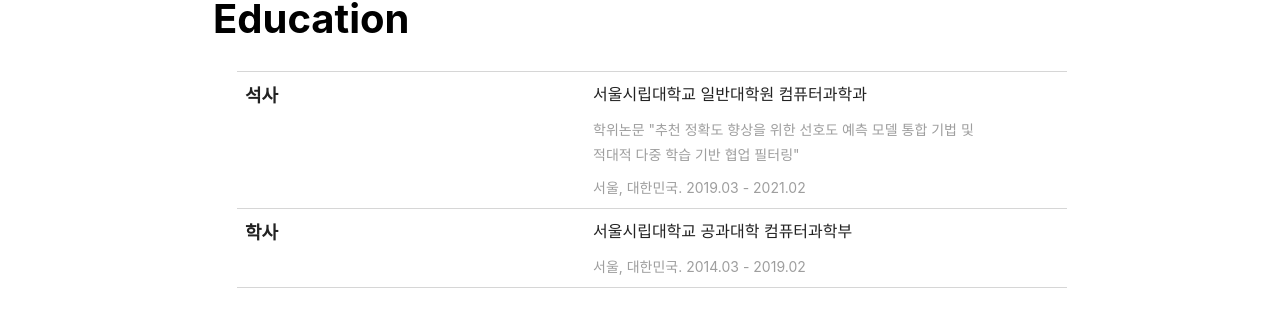
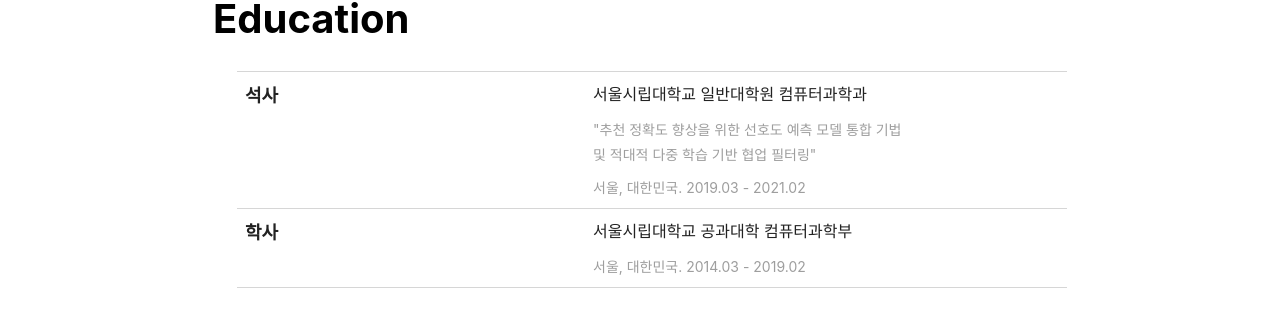
Before and after one commit to cheon-research/cheon-research.github.io, a Jekyll site: the page built from cv.html, in a window 1280 px wide. Shown: the part 145-458 px from the top of the page. Built offline with Jekyll 4.4.1, drawn with Linux system fonts in a browser that asks for light colours; nearby versions of some CDN libraries.

Commit message:
Update cv.html

```diff
--- a/cv.html
+++ b/cv.html
@@ -9,7 +9,7 @@ layout: article
             <p class="li_title">석사</p>
             <div class="li_right">
                 <p class="li_main">서울시립대학교 일반대학원 컴퓨터과학과</p>
-                <p class="li_sub">학위논문 "추천 정확도 향상을 위한 선호도 예측 모델 통합 기법 및<br>적대적 다중 학습 기반 협업 필터링"</p>
+                <p class="li_sub">"추천 정확도 향상을 위한 선호도 예측 모델 통합 기법<br>및 적대적 다중 학습 기반 협업 필터링"</p>
                 <p class="li_sub">서울, 대한민국. 2019.03 - 2021.02</p>
             </div>
         </li>
```
